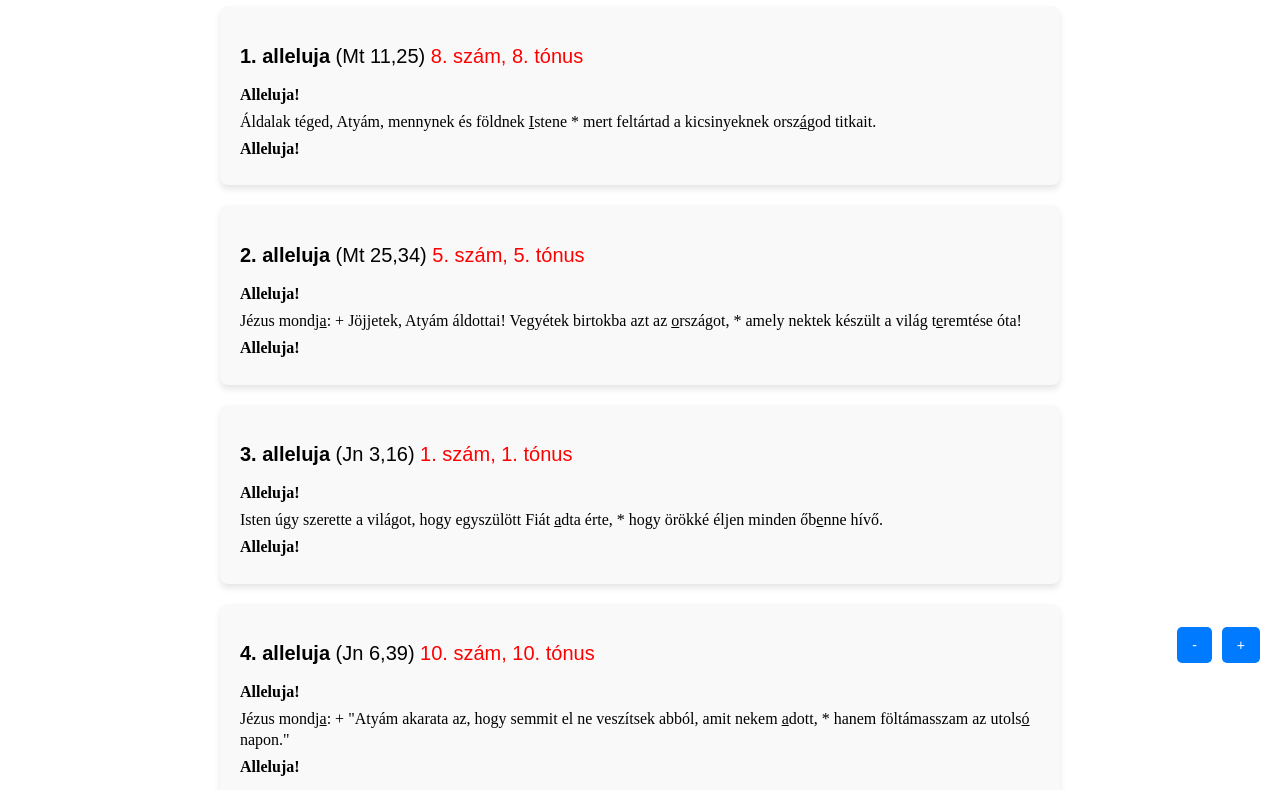
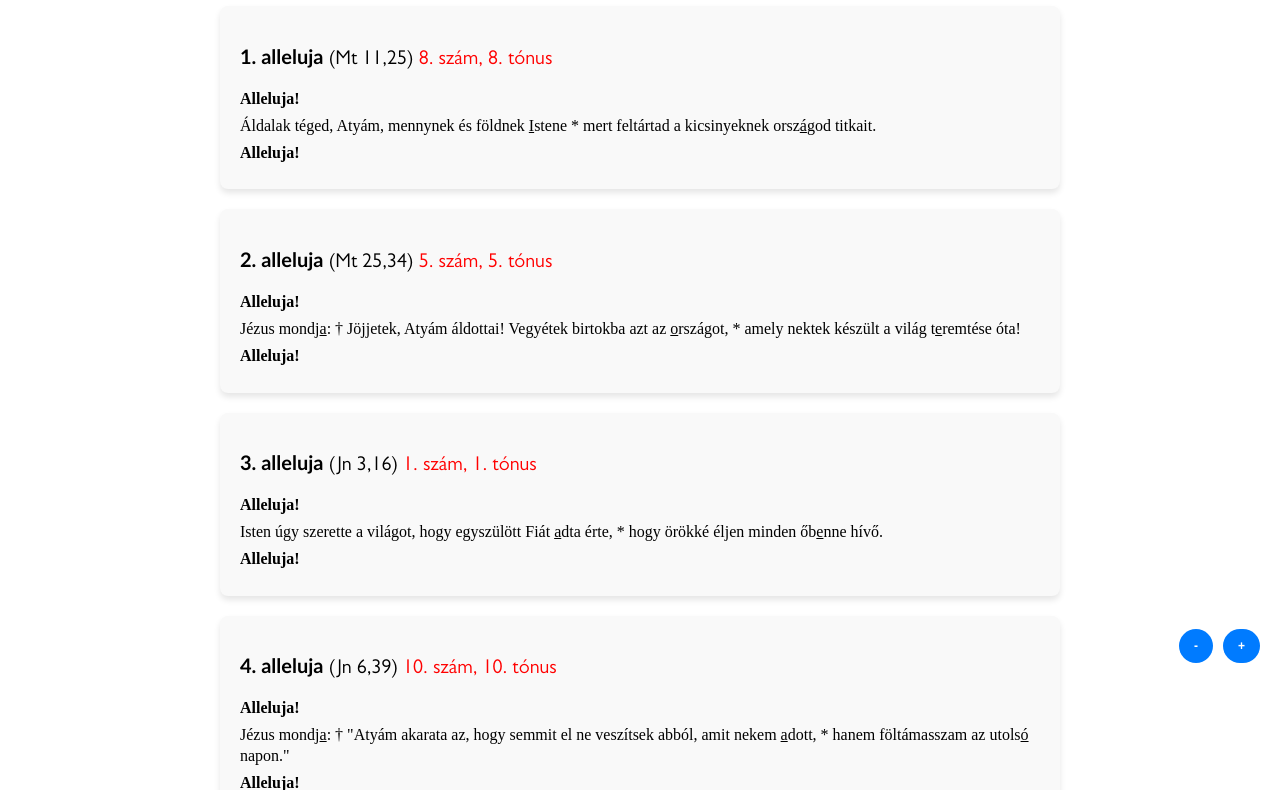
Before and after one commit to szirakivili/kantorfuzet_web, a plain HTML site: page temetes/allelujak/index.html in a window 1280 px wide. Shown: the part 117-907 px from the top of the page. Drawn offline with Linux system fonts and the light colour scheme.

Commit message:
style changes

```diff
--- a/style.css
+++ b/style.css
@@ -1,7 +1,21 @@
+/* lemon-tueasday.otf betűtípus beágyazása */
+@font-face {
+    font-family: 'Lemon Tueasday';
+    src: url('lemon-tueasday.otf') format('truetype');
+    font-weight: normal;
+    font-style: normal;
+}
+@font-face {
+    font-family: 'Gill Sans';
+    src: url('gill-sans.otf') format('truetype');
+    font-weight: normal;
+    font-style: normal;
+}
+
 body {
   margin: 0;
   height: 100vh;
-  font-family: 'Arial', sans-serif;
+  font-family: 'Gill Sans', sans-serif;
   background-image: url('hatter.jpg');
   backdrop-filter: brightness(0.4) blur(2px);
   display: flex;
@@ -13,6 +27,9 @@ body {
 }
 
 header {
+  font-family: 'Lemon Tueasday';
+  color: white;
+  font-size: 5rem;
   text-align: center;
   margin-bottom: 20px;
 }
@@ -77,6 +94,10 @@ header {
 }
 
 @media (max-width: 1000px) {
+  header {
+    font-size: 8rem;
+  }
+
   .dropbtn {
       font-size: 4rem;
       padding: 20px;
--- a/temetes/allelujak/index.html
+++ b/temetes/allelujak/index.html
@@ -29,7 +29,7 @@
     <div class="container">
         <h1><strong>2. alleluja</strong> (Mt 25,34) <span class="red">5. szám, 5. tónus</span></h1>
         <p class="answ">Alleluja!</p>
-        <p>Jézus mondj<span class="s">a</span>: + Jöjjetek, Atyám áldottai! Vegyétek birtokba azt az <span class="s">o</span>rszágot, * amely nektek készült a világ t<span class="s">e</span>remtése óta!</p>
+        <p>Jézus mondj<span class="s">a</span>: † Jöjjetek, Atyám áldottai! Vegyétek birtokba azt az <span class="s">o</span>rszágot, * amely nektek készült a világ t<span class="s">e</span>remtése óta!</p>
         <p class="answ">Alleluja!</p>
     </div>
 
@@ -43,35 +43,35 @@
     <div class="container">
         <h1><strong>4. alleluja</strong> (Jn 6,39) <span class="red">10. szám, 10. tónus</span></h1>
         <p class="answ">Alleluja!</p>
-        <p>Jézus mondj<span class="s">a</span>: + "Atyám akarata az, hogy semmit el ne veszítsek abból, amit nekem <span class="s">a</span>dott, * hanem föltámasszam az utols<span class="s">ó</span> napon."</p>
+        <p>Jézus mondj<span class="s">a</span>: † "Atyám akarata az, hogy semmit el ne veszítsek abból, amit nekem <span class="s">a</span>dott, * hanem föltámasszam az utols<span class="s">ó</span> napon."</p>
         <p class="answ">Alleluja!</p>
     </div>
 
     <div class="container">
         <h1><strong>5. alleluja</strong> (Jn 6,40) <span class="red">10. szám, 10. tónus</span></h1>
         <p class="answ">Alleluja!</p>
-        <p>Jézus mondj<span class="s">a</span>: + "Aki hisz az Isten Fiában, örökké <span class="s">é</span>lni fog, * és én feltámasztom az utols<span class="s">ó</span> napon."</p>
+        <p>Jézus mondj<span class="s">a</span>: † "Aki hisz az Isten Fiában, örökké <span class="s">é</span>lni fog, * és én feltámasztom az utols<span class="s">ó</span> napon."</p>
         <p class="answ">Alleluja!</p>
     </div>
 
     <div class="container">
         <h1><strong>6. alleluja</strong> (Jn 11,25a, 26) <span class="red">4. szám, 4. tónus</span></h1>
         <p class="answ">Alleluja!</p>
-        <p>Jézus mondj<span class="s">a</span>: + "Én vagyok a feltámadás <span class="s">é</span>s az élet, * nem hal meg örökre, aki hisz énbenn<span class="s">e</span>m."</p>
+        <p>Jézus mondj<span class="s">a</span>: † "Én vagyok a feltámadás <span class="s">é</span>s az élet, * nem hal meg örökre, aki hisz énbenn<span class="s">e</span>m."</p>
         <p class="answ">Alleluja!</p>
     </div>
 
     <div class="container">
         <h1><strong>7. alleluja</strong> (Fil 3,20) <span class="red">8. szám, 8. tónus</span></h1>
         <p class="answ">Alleluja!</p>
-        <p>A mi hazánk a mennyben v<span class="s">a</span>n. + Onnan várjuk az Üdvöz<span class="s">í</span>tőt, * Urunkat, J<span class="s">é</span>zus Krisztust.</p>
+        <p>A mi hazánk a mennyben v<span class="s">a</span>n. † Onnan várjuk az Üdvöz<span class="s">í</span>tőt, * Urunkat, J<span class="s">é</span>zus Krisztust.</p>
         <p class="answ">Alleluja!</p>
     </div>
 
     <div class="container">
         <h1><strong>8. alleluja</strong> (2 Tim 2,11-12a) <span class="red">5. szám, 5. tónus</span></h1>
         <p class="answ">Alleluja!</p>
-        <p>Ha jézussal halunk, vele is fogunk éln<span class="s">i</span>: + ha kitartunk m<span class="s">e</span>llette, * vele fogunk <span class="s">u</span>ralkodni is.</p>
+        <p>Ha jézussal halunk, vele is fogunk éln<span class="s">i</span>: † ha kitartunk m<span class="s">e</span>llette, * vele fogunk <span class="s">u</span>ralkodni is.</p>
         <p class="answ">Alleluja!</p>
     </div>
 
@@ -85,7 +85,7 @@
     <div class="container">
         <h1><strong>10. alleluja</strong> (Jel 14,13) <span class="red">1. szám, 1. tónus</span></h1>
         <p class="answ">Alleluja!</p>
-        <p>Az Úrban elhunyt halottak már most boldog<span class="s">o</span>k! + Megnyugosznak szenved<span class="s">é</span>seiktől, * és elnyerik jócselekedet<span class="s">e</span>ik jutalmét.</p>
+        <p>Az Úrban elhunyt halottak már most boldog<span class="s">o</span>k! † Megnyugosznak szenved<span class="s">é</span>seiktől, * és elnyerik jócselekedet<span class="s">e</span>ik jutalmét.</p>
         <p class="answ">Alleluja!</p>
     </div>
 
--- a/zs_styles.css
+++ b/zs_styles.css
@@ -1,5 +1,18 @@
+@font-face {
+    font-family: 'Lemon Tueasday';
+    src: url('lemon-tueasday.otf') format('truetype');
+    font-weight: normal;
+    font-style: normal;
+}
+@font-face {
+    font-family: 'Gill Sans';
+    src: url('gill-sans.otf') format('truetype');
+    font-weight: normal;
+    font-style: normal;
+}
+
 body {
-    font-family: Arial, sans-serif;
+    font-family: 'Gill Sans', sans-serif;
     line-height: 1.6;
     margin: 0;
     padding: 0;
@@ -7,6 +20,7 @@ body {
 }
 
 h1 {
+    font-family: 'Lemon Tueasday';
     text-align: center;
     font-size: 30px;
     padding-top: 35px;
@@ -23,6 +37,7 @@ h1 {
 }
 
 .container h1 {
+    font-family: 'Gill Sans', sans-serif;
     font-size: 20px;
     text-align: left;
     font-weight: normal;
@@ -46,7 +61,7 @@ h1 {
 .red {
     color: red;
     font-weight: normal;
-    font-family: sans-serif;
+    font-family: 'Gill Sans', sans-serif;
 }
 
 .back-button {
@@ -54,13 +69,15 @@ h1 {
     top: 20px;
     left: 20px;
     display: flex;
+    font-weight: bold;
+    font-family: Arial, Helvetica, sans-serif;
 }
 
 .back-button a {
     background-color: #c20000;
     color: white;
     border: none;
-    border-radius: 5px;
+    border-radius: 20px;
     padding: 5px 10px;
     cursor: pointer;
     font-size: 14px;
@@ -84,10 +101,11 @@ h1 {
     background-color: #007BFF;
     color: white;
     border: none;
-    border-radius: 5px;
+    border-radius: 20px;
     padding: 10px 15px;
     cursor: pointer;
-    font-size: 14px;
+    font-size: 12px;
+    font-weight: bold;
     transition: background-color 0.3s;
 }
 
```
Also changed, not shown: eskuvo/zsoltarok/index.html (+1 -1 lines), index.html (+1 -1 lines), cim.png (deleted), gill-sans.otf (added), lemon-tueasday.otf (added).
